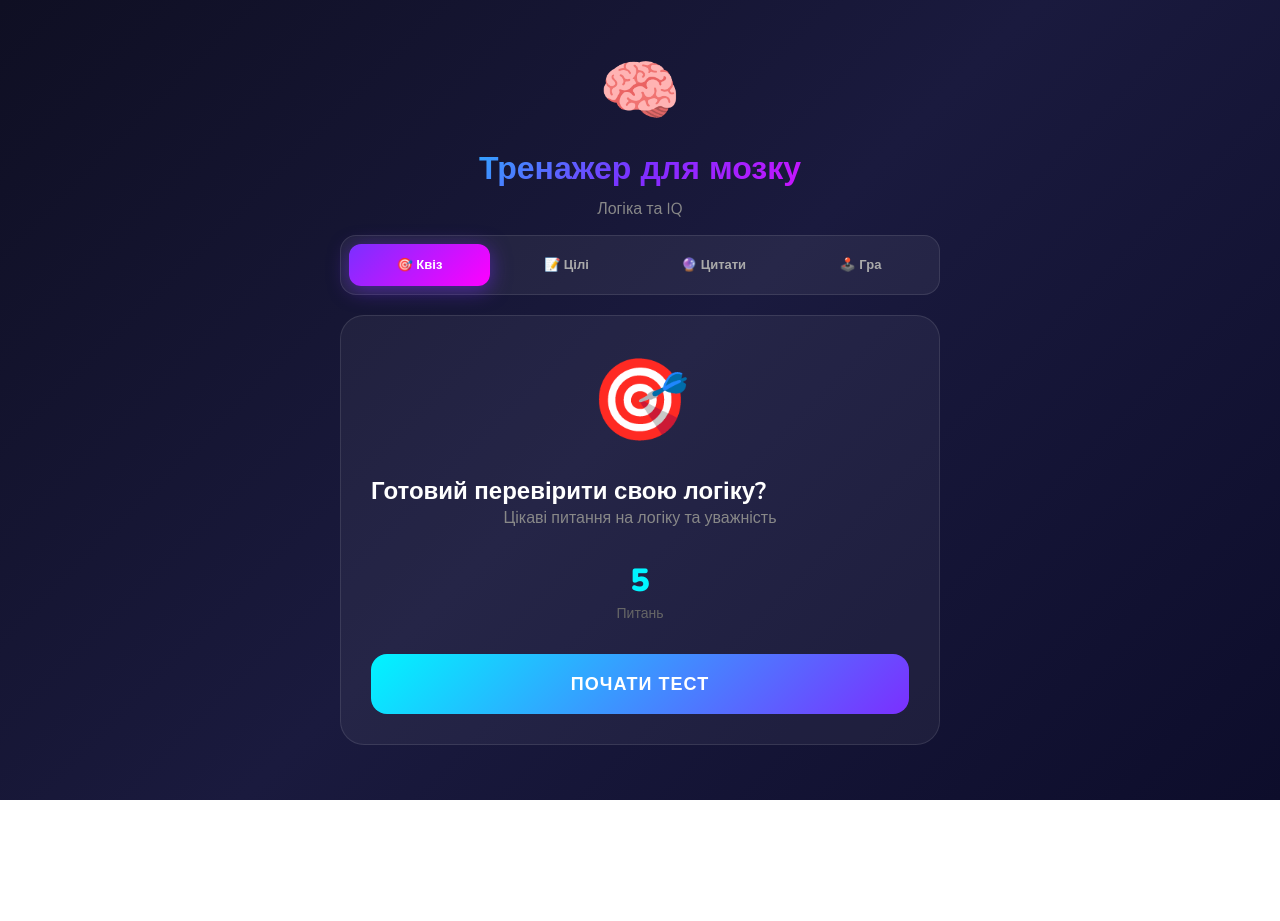
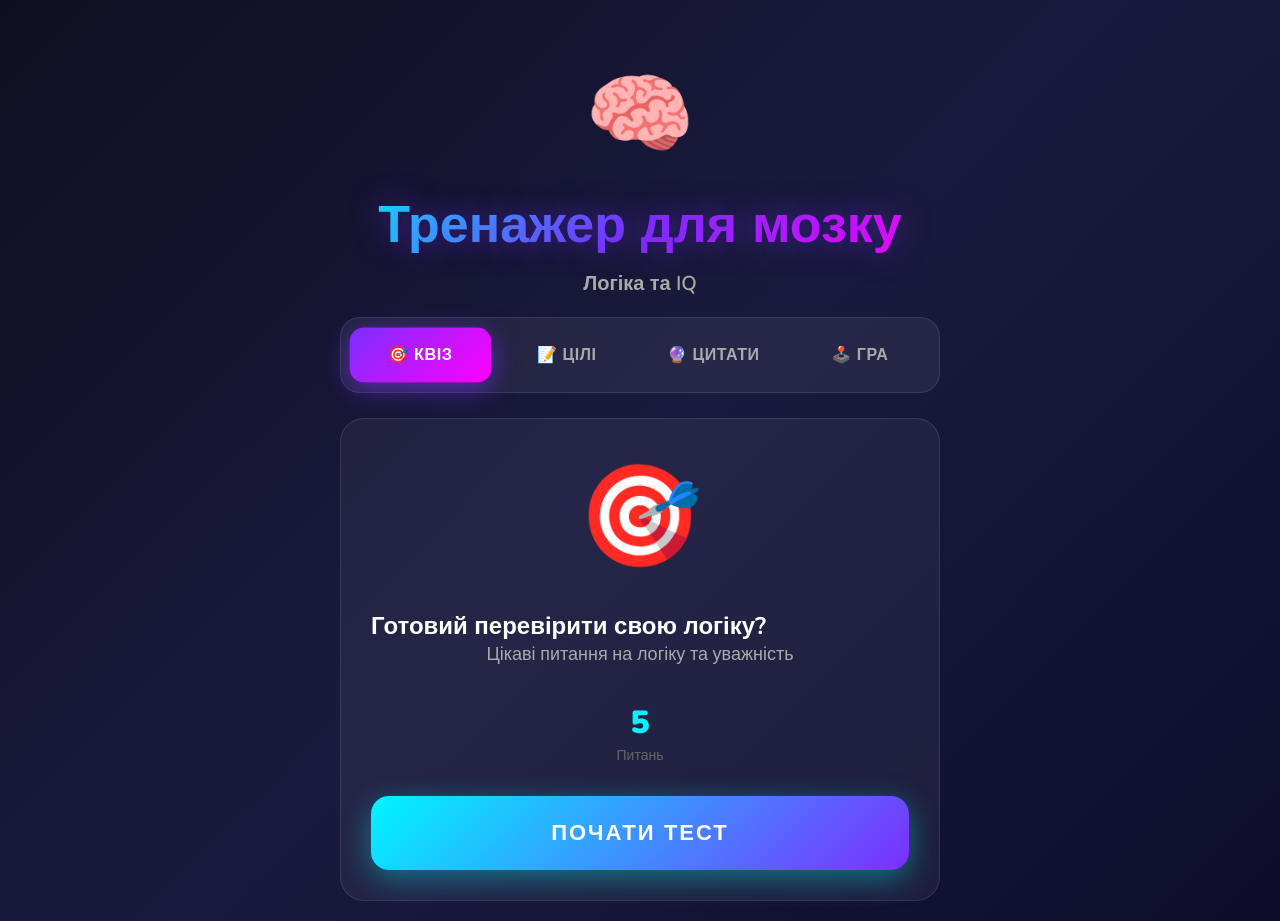
Before and after one commit to olenaklocko-cyber/my-works, a plain HTML site: page index.html in a window 1280 px wide. Before the commit the page ends 800 px from the top, so only its background shows below. Drawn offline with nearby package versions, Linux system fonts and the light colour scheme.

Commit message:
Made all UI elements 2x bigger and bolder

```diff
--- a/style.css
+++ b/style.css
@@ -10,11 +10,11 @@ body {
 
 #app { max-width: 600px; margin: 0 auto; }
 
-header { text-align: center; padding: 30px 20px 15px; }
+header { text-align: center; padding: 40px 20px 20px; }
 
 .header-icon {
-    font-size: 60px;
-    margin-bottom: 15px;
+    font-size: 80px;
+    margin-bottom: 20px;
     animation: pulse 2s infinite;
 }
 
@@ -24,48 +24,52 @@ header { text-align: center; padding: 30px 20px 15px; }
 }
 
 header h1 {
-    font-size: 32px;
+    font-size: 52px;
     font-weight: 900;
     background: linear-gradient(135deg, #00f5ff, #7b2fff, #ff00ff);
     -webkit-background-clip: text;
     -webkit-text-fill-color: transparent;
     background-clip: text;
-    margin-bottom: 8px;
+    margin-bottom: 10px;
+    text-shadow: 0 0 30px rgba(123, 47, 255, 0.5);
 }
 
-header .subtitle { font-size: 16px; color: #888; }
+header .subtitle { font-size: 20px; color: #aaa; font-weight: 600; }
 
 /* ТАБИ */
 .tabs {
     display: flex;
-    gap: 6px;
-    margin-bottom: 20px;
+    gap: 8px;
+    margin-bottom: 25px;
     background: rgba(255,255,255,0.06);
-    border-radius: 16px;
-    padding: 8px;
+    border-radius: 20px;
+    padding: 10px;
     border: 1px solid rgba(255,255,255,0.1);
 }
 
 .tab-btn {
     flex: 1;
-    padding: 12px 6px;
+    padding: 16px 10px;
     border: none;
-    border-radius: 12px;
-    font-size: 13px;
-    font-weight: 700;
+    border-radius: 14px;
+    font-size: 16px;
+    font-weight: 800;
     font-family: 'Nunito', sans-serif;
     cursor: pointer;
     background: transparent;
     color: #aaa;
     transition: all 0.3s ease;
+    text-transform: uppercase;
+    letter-spacing: 0.5px;
 }
 
-.tab-btn:hover { color: #fff; background: rgba(255,255,255,0.08); }
+.tab-btn:hover { color: #fff; background: rgba(255,255,255,0.1); }
 
 .tab-btn.active {
     background: linear-gradient(135deg, #7b2fff, #ff00ff);
     color: white;
-    box-shadow: 0 4px 20px rgba(123,47,255,0.5);
+    box-shadow: 0 6px 25px rgba(123,47,255,0.6);
+    transform: scale(1.02);
 }
 
 .tab-content { display: none; }
@@ -88,9 +92,9 @@ header .subtitle { font-size: 16px; color: #888; }
 }
 .screen.active { display: block; }
 
-.start-icon { font-size: 80px; text-align: center; margin-bottom: 20px; }
-.start-screen h2 { text-align: center; font-size: 24px; margin-bottom: 10px; }
-.start-desc { text-align: center; color: #888; margin-bottom: 30px; }
+.start-icon { font-size: 100px; text-align: center; margin-bottom: 25px; }
+.start-screen h2 { text-align: center; font-size: 32px; margin-bottom: 12px; font-weight: 900; }
+.start-desc { text-align: center; color: #aaa; margin-bottom: 35px; font-size: 18px; }
 
 .stats-preview { display: flex; justify-content: center; gap: 40px; margin-bottom: 30px; }
 .stat-item { text-align: center; }
@@ -98,12 +102,13 @@ header .subtitle { font-size: 16px; color: #888; }
 .stat-label { font-size: 14px; color: #666; }
 
 .btn-primary {
-    width: 100%; padding: 18px; border: none; border-radius: 16px;
-    font-size: 18px; font-weight: 800; font-family: 'Nunito', sans-serif;
+    width: 100%; padding: 22px; border: none; border-radius: 18px;
+    font-size: 22px; font-weight: 900; font-family: 'Nunito', sans-serif;
     cursor: pointer; background: linear-gradient(135deg, #00f5ff, #7b2fff);
-    color: white; transition: all 0.3s ease; text-transform: uppercase; letter-spacing: 1px;
+    color: white; transition: all 0.3s ease; text-transform: uppercase; letter-spacing: 2px;
+    box-shadow: 0 8px 30px rgba(0,245,255,0.4);
 }
-.btn-primary:hover { transform: translateY(-3px); box-shadow: 0 10px 30px rgba(0,245,255,0.3); }
+.btn-primary:hover { transform: translateY(-4px); box-shadow: 0 12px 40px rgba(0,245,255,0.5); }
 
 .progress-bar { height: 6px; background: rgba(255,255,255,0.1); border-radius: 3px; margin-bottom: 25px; overflow: hidden; }
 .progress-fill { height: 100%; background: linear-gradient(90deg, #00f5ff, #7b2fff); border-radius: 3px; transition: width 0.5s ease; }
@@ -113,20 +118,20 @@ header .subtitle { font-size: 16px; color: #888; }
 .question-category { padding: 6px 14px; background: rgba(123,47,255,0.2); border: 1px solid rgba(123,47,255,0.5); border-radius: 20px; font-size: 12px; color: #b388ff; }
 
 .question-text {
-    font-size: 18px; font-weight: 700; line-height: 1.6; margin-bottom: 25px;
+    font-size: 22px; font-weight: 800; line-height: 1.7; margin-bottom: 30px;
     text-align: left; white-space: pre-line;
-    background: rgba(255,255,255,0.03); padding: 20px; border-radius: 16px; border-left: 4px solid #7b2fff;
+    background: rgba(255,255,255,0.04); padding: 25px; border-radius: 18px; border-left: 5px solid #7b2fff;
 }
 
 .answers { display: flex; flex-direction: column; gap: 12px; margin-bottom: 25px; }
 
 .answer-btn {
-    width: 100%; padding: 16px 20px; border: 2px solid rgba(255,255,255,0.1);
-    border-radius: 14px; background: rgba(255,255,255,0.05); color: white;
-    font-size: 16px; font-weight: 600; font-family: 'Nunito', sans-serif;
+    width: 100%; padding: 18px 24px; border: 2px solid rgba(255,255,255,0.1);
+    border-radius: 16px; background: rgba(255,255,255,0.06); color: white;
+    font-size: 18px; font-weight: 700; font-family: 'Nunito', sans-serif;
     cursor: pointer; transition: all 0.3s ease; text-align: left;
 }
-.answer-btn:hover { border-color: #00f5ff; background: rgba(0,245,255,0.1); }
+.answer-btn:hover { border-color: #00f5ff; background: rgba(0,245,255,0.12); transform: translateX(5px); }
 .answer-btn.correct { border-color: #00ff88; background: rgba(0,255,136,0.2); }
 .answer-btn.wrong { border-color: #ff4444; background: rgba(255,68,68,0.2); }
 
@@ -138,10 +143,10 @@ header .subtitle { font-size: 16px; color: #888; }
 }
 .btn-next.show { display: block; animation: fadeIn 0.3s ease; }
 
-.result-icon { font-size: 80px; text-align: center; margin-bottom: 20px; }
-.result-screen h2 { text-align: center; font-size: 28px; margin-bottom: 15px; }
-.result-score { text-align: center; font-size: 48px; font-weight: 900; background: linear-gradient(135deg, #00f5ff, #ff00ff); -webkit-background-clip: text; -webkit-text-fill-color: transparent; background-clip: text; margin-bottom: 10px; }
-.result-message { text-align: center; color: #888; margin-bottom: 30px; font-size: 16px; }
+.result-icon { font-size: 100px; text-align: center; margin-bottom: 25px; }
+.result-screen h2 { text-align: center; font-size: 36px; margin-bottom: 18px; font-weight: 900; }
+.result-score { text-align: center; font-size: 60px; font-weight: 900; background: linear-gradient(135deg, #00f5ff, #ff00ff); -webkit-background-clip: text; -webkit-text-fill-color: transparent; background-clip: text; margin-bottom: 15px; }
+.result-message { text-align: center; color: #aaa; margin-bottom: 35px; font-size: 20px; }
 
 /* СТІКЕРИ */
 .sticker-form { background: rgba(255,255,255,0.05); border-radius: 20px; padding: 20px; margin-bottom: 20px; border: 1px solid rgba(255,255,255,0.1); }
```
